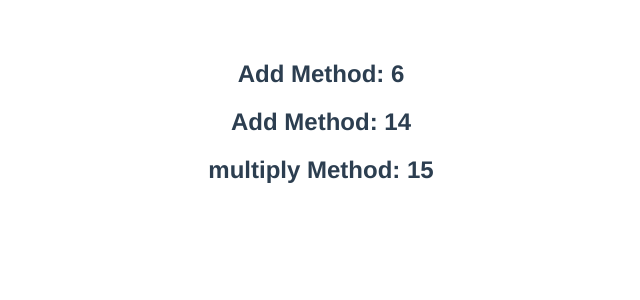
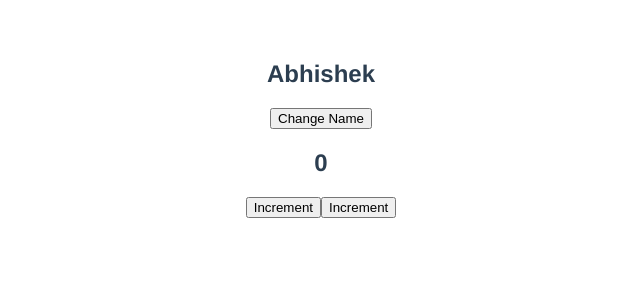
Before and after one commit to weardo/vue-js-basics, a Vue app: page / in a window 1280 px wide. Shown: the top 300 px of the page, without its empty margins (319-959 px from the left). Built offline with nearby package versions, Linux system fonts and the light colour scheme.

Commit message:
Event Handling part 1

```diff
--- a/src/App.vue
+++ b/src/App.vue
@@ -1,7 +1,15 @@
 <template>
-  <h2>Add Method: {{add(1, 2, 3)}}</h2>
-  <h2>Add Method: {{add(3, 5, 6)}}</h2>
-  <h2>multiply Method: {{multiply(baseValue)}}</h2>
+<div>
+  <h2>{{name}}</h2>
+  <div>
+    <button v-on:mouseover="name = 'Batman'">Change Name</button>
+  </div>
+  <h2>{{count}}</h2>
+  <div>
+    <button v-on:click="increment(1)">Increment</button>
+    <button v-on:click="decrement(23)">Increment</button>
+  </div>
+</div>
 </template>
 
 <script>
@@ -10,8 +18,8 @@ export default {
   name: 'App',
   data() {
     return {
-      baseMultiplier: 5,
-      baseValue: 3
+      name: 'Abhishek',
+      count: 0
     };
   },
   methods: {
@@ -20,6 +28,12 @@ export default {
     },
     multiply(num) {
       return num * this.baseMultiplier
+    },
+    increment(num) {
+      this.count += num
+    },
+    decrement(num) {
+      this.count -= num
     }
   },
 };
```
